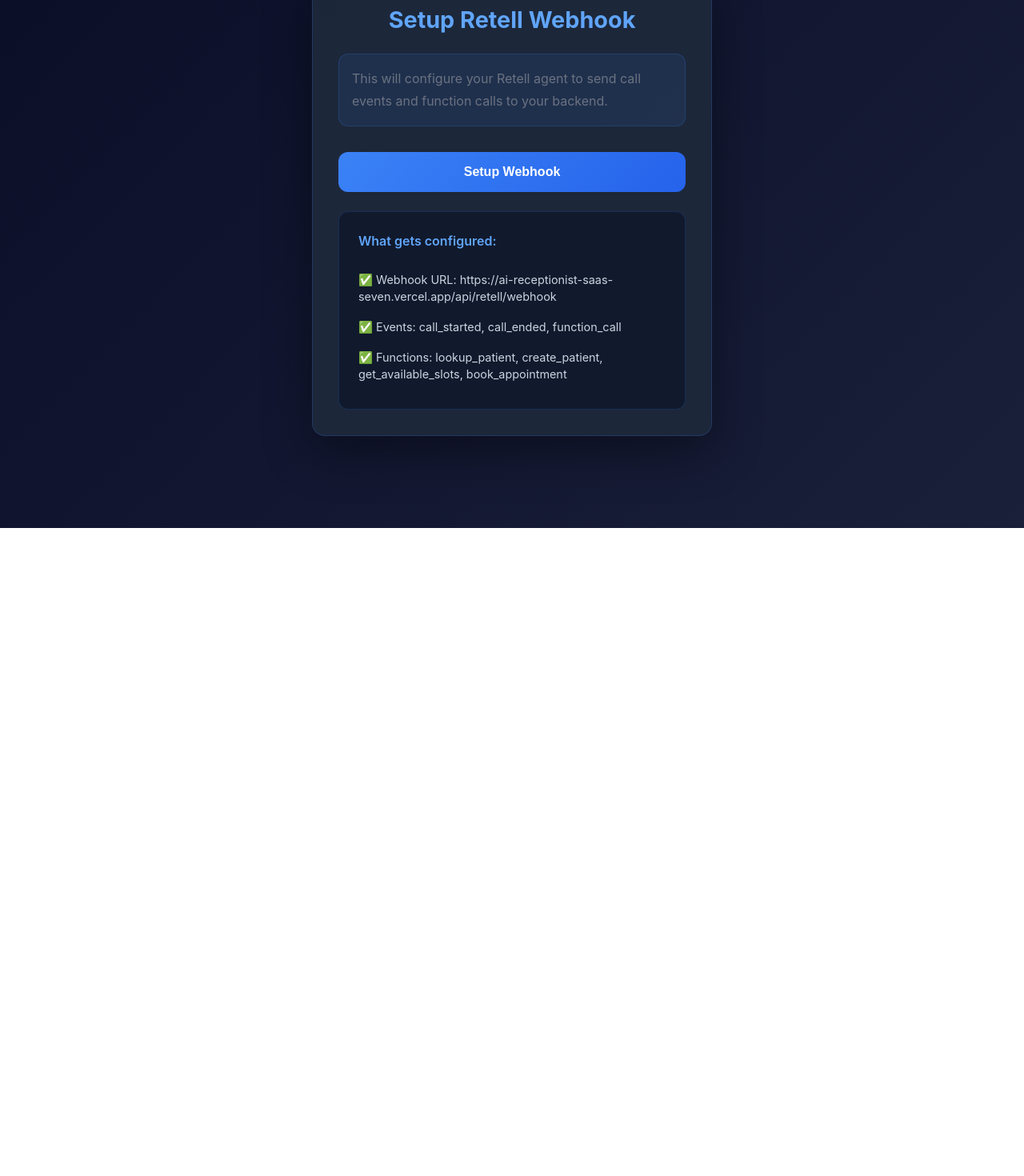
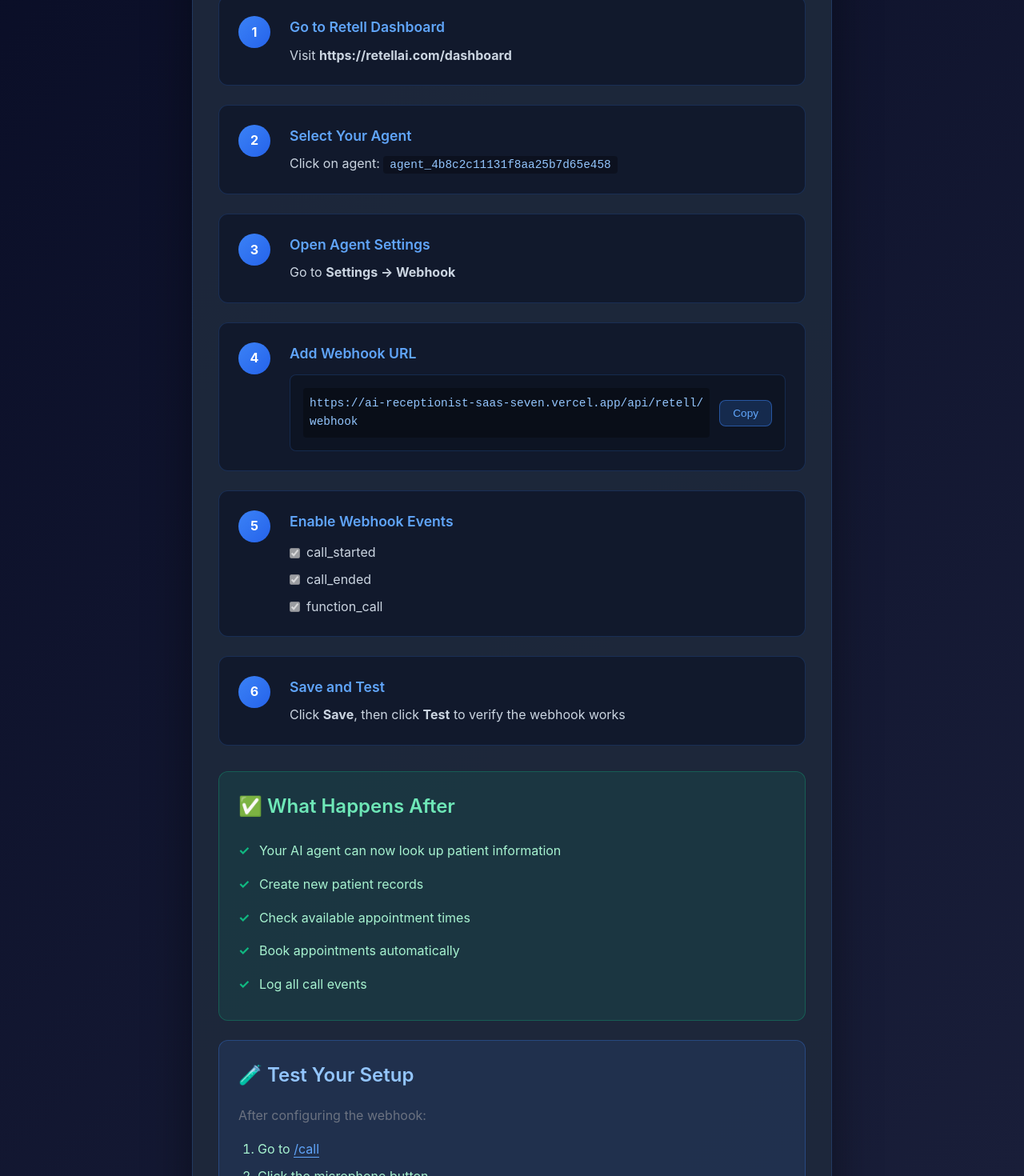
Before and after one commit to kappapogu/ai-receptionist-saas, a Next.js app: page /setup in a window 1280 px wide. Shown: the part 140-1610 px from the top of the page at 80% size. Before the commit the page ends 800 px from the top, so only its background shows below. Built offline with nearby package versions, Linux system fonts and the light colour scheme.

Commit message:
Update setup page with manual webhook instructions
- Step-by-step guide for configuring webhook in Retell dashboard
- Copy webhook URL with one click
- Clear instructions for each step
- Test instructions at the end
- Removed API endpoint that doesn't exist

```diff
--- a/app/setup/page.jsx
+++ b/app/setup/page.jsx
@@ -4,70 +4,109 @@
 import styles from './setup.module.css';
 
 export default function SetupPage() {
-  const [webhookStatus, setWebhookStatus] = useState('idle');
-  const [message, setMessage] = useState('');
+  const [copied, setCopied] = useState('');
 
-  const setupWebhook = async () => {
-    setWebhookStatus('loading');
-    setMessage('Setting up webhook...');
+  const copyToClipboard = (text, type) => {
+    navigator.clipboard.writeText(text);
+    setCopied(type);
+    setTimeout(() => setCopied(''), 2000);
+  };
 
-    try {
-      const response = await fetch('/api/retell/setup-webhook', {
-        method: 'POST',
-        headers: { 'Content-Type': 'application/json' },
-      });
-
-      const data = await response.json();
-
-      if (!response.ok) {
-        setWebhookStatus('error');
-        setMessage(`❌ Error: ${data.error}`);
-        console.error('Setup error:', data);
-        return;
-      }
-
-      setWebhookStatus('success');
-      setMessage('✅ Webhook configured successfully!');
-      console.log('Webhook setup result:', data);
-    } catch (error) {
-      setWebhookStatus('error');
-      setMessage(`❌ Error: ${error.message}`);
-      console.error('Setup error:', error);
-    }
-  };
+  const webhookUrl = 'https://ai-receptionist-saas-seven.vercel.app/api/retell/webhook';
 
   return (
     <div className={styles.container}>
       <div className={styles.card}>
-        <h1 className={styles.title}>Setup Retell Webhook</h1>
+        <h1 className={styles.title}>Configure Retell Webhook</h1>
 
-        <div className={styles.info}>
-          <p>
-            This will configure your Retell agent to send call events and function calls to your backend.
-          </p>
+        <div className={styles.steps}>
+          <div className={styles.step}>
+            <div className={styles.stepNumber}>1</div>
+            <div className={styles.stepContent}>
+              <h3>Go to Retell Dashboard</h3>
+              <p>Visit <strong>https://retellai.com/dashboard</strong></p>
+            </div>
           </div>
 
+          <div className={styles.step}>
+            <div className={styles.stepNumber}>2</div>
+            <div className={styles.stepContent}>
+              <h3>Select Your Agent</h3>
+              <p>Click on agent: <code>agent_4b8c2c11131f8aa25b7d65e458</code></p>
+            </div>
+          </div>
+
+          <div className={styles.step}>
+            <div className={styles.stepNumber}>3</div>
+            <div className={styles.stepContent}>
+              <h3>Open Agent Settings</h3>
+              <p>Go to <strong>Settings → Webhook</strong></p>
+            </div>
+          </div>
+
+          <div className={styles.step}>
+            <div className={styles.stepNumber}>4</div>
+            <div className={styles.stepContent}>
+              <h3>Add Webhook URL</h3>
+              <div className={styles.urlBox}>
+                <code>{webhookUrl}</code>
                 <button
-          onClick={setupWebhook}
-          disabled={webhookStatus === 'loading'}
-          className={`${styles.button} ${styles[webhookStatus]}`}
+                  onClick={() => copyToClipboard(webhookUrl, 'url')}
+                  className={styles.copyBtn}
                 >
-          {webhookStatus === 'loading' ? 'Setting up...' : 'Setup Webhook'}
+                  {copied === 'url' ? '✅ Copied!' : 'Copy'}
                 </button>
+              </div>
+            </div>
+          </div>
 
-        {message && (
-          <div className={`${styles.message} ${styles[webhookStatus]}`}>
-            {message}
+          <div className={styles.step}>
+            <div className={styles.stepNumber}>5</div>
+            <div className={styles.stepContent}>
+              <h3>Enable Webhook Events</h3>
+              <div className={styles.checkboxList}>
+                <label>
+                  <input type="checkbox" checked disabled /> call_started
+                </label>
+                <label>
+                  <input type="checkbox" checked disabled /> call_ended
+                </label>
+                <label>
+                  <input type="checkbox" checked disabled /> function_call
+                </label>
               </div>
-        )}
+            </div>
+          </div>
 
-        <div className={styles.details}>
-          <h3>What gets configured:</h3>
+          <div className={styles.step}>
+            <div className={styles.stepNumber}>6</div>
+            <div className={styles.stepContent}>
+              <h3>Save and Test</h3>
+              <p>Click <strong>Save</strong>, then click <strong>Test</strong> to verify the webhook works</p>
+            </div>
+          </div>
+        </div>
+
+        <div className={styles.success}>
+          <h3>✅ What Happens After</h3>
           <ul>
-            <li>✅ Webhook URL: https://ai-receptionist-saas-seven.vercel.app/api/retell/webhook</li>
-            <li>✅ Events: call_started, call_ended, function_call</li>
-            <li>✅ Functions: lookup_patient, create_patient, get_available_slots, book_appointment</li>
+            <li>Your AI agent can now look up patient information</li>
+            <li>Create new patient records</li>
+            <li>Check available appointment times</li>
+            <li>Book appointments automatically</li>
+            <li>Log all call events</li>
           </ul>
+        </div>
+
+        <div className={styles.test}>
+          <h3>🧪 Test Your Setup</h3>
+          <p>After configuring the webhook:</p>
+          <ol>
+            <li>Go to <a href="/call" className={styles.link}>/call</a></li>
+            <li>Click the microphone button</li>
+            <li>Make a test call</li>
+            <li>Check Retell dashboard for webhook events</li>
+          </ol>
         </div>
       </div>
     </div>
--- a/app/setup/setup.module.css
+++ b/app/setup/setup.module.css
@@ -1,9 +1,6 @@
 .container {
   min-height: 100vh;
   background: linear-gradient(135deg, #0a0e27 0%, #1a1f3a 100%);
-  display: flex;
-  align-items: center;
-  justify-content: center;
   padding: 2rem;
   font-family: -apple-system, BlinkMacSystemFont, 'Segoe UI', Roboto, sans-serif;
 }
@@ -13,122 +10,194 @@
   border: 1px solid rgba(59, 130, 246, 0.2);
   border-radius: 1rem;
   padding: 2rem;
-  max-width: 500px;
-  width: 100%;
+  max-width: 800px;
+  margin: 0 auto;
   box-shadow: 0 20px 60px rgba(0, 0, 0, 0.4);
 }
 
 .title {
   color: #60a5fa;
-  font-size: 1.8rem;
+  font-size: 2rem;
   font-weight: 700;
-  margin: 0 0 1.5rem 0;
+  margin: 0 0 2rem 0;
   text-align: center;
 }
 
-.info {
-  background: rgba(59, 130, 246, 0.1);
+.steps {
+  margin-bottom: 2rem;
+}
+
+.step {
+  display: flex;
+  gap: 1.5rem;
+  margin-bottom: 1.5rem;
+  padding: 1.5rem;
+  background: rgba(15, 23, 42, 0.8);
   border: 1px solid rgba(59, 130, 246, 0.2);
   border-radius: 0.75rem;
-  padding: 1rem;
-  margin-bottom: 2rem;
+}
+
+.stepNumber {
+  min-width: 40px;
+  width: 40px;
+  height: 40px;
+  background: linear-gradient(135deg, #3b82f6 0%, #2563eb 100%);
+  border-radius: 50%;
+  display: flex;
+  align-items: center;
+  justify-content: center;
+  color: white;
+  font-weight: 700;
+  flex-shrink: 0;
+}
+
+.stepContent {
+  flex: 1;
+}
+
+.stepContent h3 {
+  color: #60a5fa;
+  margin: 0 0 0.5rem 0;
+  font-size: 1.1rem;
+}
+
+.stepContent p {
   color: #cbd5e1;
-  font-size: 0.95rem;
+  margin: 0;
   line-height: 1.6;
 }
 
-.info p {
+code {
+  background: rgba(0, 0, 0, 0.3);
+  padding: 0.2rem 0.5rem;
+  border-radius: 0.25rem;
+  color: #93c5fd;
+  font-family: 'Courier New', monospace;
+  font-size: 0.9rem;
+}
+
+.urlBox {
+  display: flex;
+  gap: 0.75rem;
+  align-items: center;
+  margin-top: 0.75rem;
+  background: rgba(0, 0, 0, 0.2);
+  padding: 1rem;
+  border-radius: 0.5rem;
+  border: 1px solid rgba(59, 130, 246, 0.2);
+}
+
+.urlBox code {
+  flex: 1;
+  padding: 0.5rem;
+  word-break: break-all;
+}
+
+.copyBtn {
+  padding: 0.5rem 1rem;
+  background: rgba(59, 130, 246, 0.2);
+  border: 1px solid rgba(59, 130, 246, 0.5);
+  color: #60a5fa;
+  border-radius: 0.5rem;
+  cursor: pointer;
+  font-size: 0.85rem;
+  white-space: nowrap;
+  transition: all 0.3s ease;
+}
+
+.copyBtn:hover {
+  background: rgba(59, 130, 246, 0.3);
+  border-color: #60a5fa;
+}
+
+.checkboxList {
+  display: flex;
+  flex-direction: column;
+  gap: 0.5rem;
+  margin-top: 0.75rem;
+}
+
+.checkboxList label {
+  display: flex;
+  align-items: center;
+  gap: 0.5rem;
+  color: #cbd5e1;
+  cursor: pointer;
+}
+
+.checkboxList input {
+  cursor: pointer;
+}
+
+.success {
+  background: rgba(16, 185, 129, 0.1);
+  border: 1px solid rgba(16, 185, 129, 0.3);
+  border-radius: 0.75rem;
+  padding: 1.5rem;
+  margin-bottom: 1.5rem;
+  color: #cbd5e1;
+}
+
+.success h3 {
+  color: #6ee7b7;
+  margin: 0 0 1rem 0;
+}
+
+.success ul {
+  list-style: none;
+  padding: 0;
   margin: 0;
 }
 
-.button {
-  width: 100%;
-  padding: 1rem;
-  background: linear-gradient(135deg, #3b82f6 0%, #2563eb 100%);
-  color: white;
-  border: none;
-  border-radius: 0.75rem;
-  font-size: 1rem;
-  font-weight: 600;
-  cursor: pointer;
-  transition: all 0.3s ease;
-  margin-bottom: 1.5rem;
+.success li {
+  padding: 0.5rem 0;
+  color: #a7f3d0;
 }
 
-.button:hover:not(:disabled) {
-  background: linear-gradient(135deg, #2563eb 0%, #1d4ed8 100%);
-  transform: translateY(-2px);
-  box-shadow: 0 5px 15px rgba(59, 130, 246, 0.4);
+.success li:before {
+  content: '✓ ';
+  color: #10b981;
+  font-weight: 700;
+  margin-right: 0.5rem;
 }
 
-.button:disabled {
-  opacity: 0.7;
-  cursor: not-allowed;
-}
-
-.button.loading {
-  background: linear-gradient(135deg, #64748b 0%, #475569 100%);
-}
-
-.button.success {
-  background: linear-gradient(135deg, #10b981 0%, #059669 100%);
-}
-
-.button.error {
-  background: linear-gradient(135deg, #ef4444 0%, #dc2626 100%);
-}
-
-.message {
-  padding: 1rem;
-  border-radius: 0.75rem;
-  margin-bottom: 1.5rem;
-  text-align: center;
-  font-weight: 500;
-  font-size: 0.95rem;
-}
-
-.message.success {
-  background: rgba(16, 185, 129, 0.1);
-  border: 1px solid rgba(16, 185, 129, 0.3);
-  color: #86efac;
-}
-
-.message.error {
-  background: rgba(239, 68, 68, 0.1);
-  border: 1px solid rgba(239, 68, 68, 0.3);
-  color: #fca5a5;
-}
-
-.message.loading {
+.test {
   background: rgba(59, 130, 246, 0.1);
   border: 1px solid rgba(59, 130, 246, 0.3);
-  color: #93c5fd;
-}
-
-.details {
-  background: rgba(15, 23, 42, 0.8);
-  border: 1px solid rgba(59, 130, 246, 0.2);
   border-radius: 0.75rem;
   padding: 1.5rem;
   color: #cbd5e1;
 }
 
-.details h3 {
-  color: #60a5fa;
-  font-size: 1rem;
+.test h3 {
+  color: #93c5fd;
   margin: 0 0 1rem 0;
 }
 
-.details ul {
-  list-style: none;
-  padding: 0;
-  margin: 0;
+.test p {
+  margin: 0 0 1rem 0;
 }
 
-.details li {
-  padding: 0.5rem 0;
-  font-size: 0.9rem;
-  line-height: 1.5;
+.test ol {
+  margin: 0;
+  padding-left: 1.5rem;
+}
+
+.test li {
+  margin-bottom: 0.5rem;
+  color: #a7f3d0;
+  line-height: 1.6;
+}
+
+.link {
+  color: #60a5fa;
+  text-decoration: none;
+  border-bottom: 1px solid #60a5fa;
+}
+
+.link:hover {
+  color: #93c5fd;
+  border-bottom-color: #93c5fd;
 }
 
 @media (max-width: 640px) {
@@ -137,6 +206,23 @@
   }
 
   .title {
-    font-size: 1.4rem;
+    font-size: 1.5rem;
+  }
+
+  .step {
+    flex-direction: column;
+    align-items: flex-start;
+  }
+
+  .stepNumber {
+    align-self: flex-start;
+  }
+
+  .urlBox {
+    flex-direction: column;
+  }
+
+  .copyBtn {
+    width: 100%;
   }
 }
```
Lines whose indentation alone changed are shown as unchanged.
